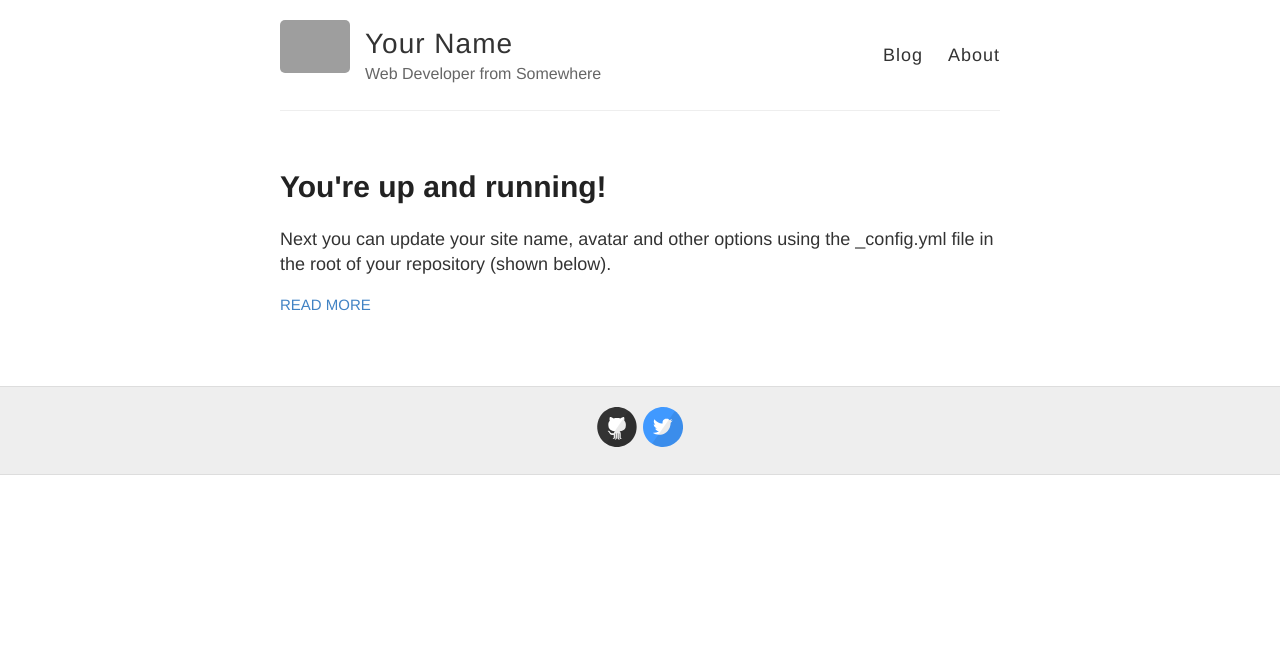
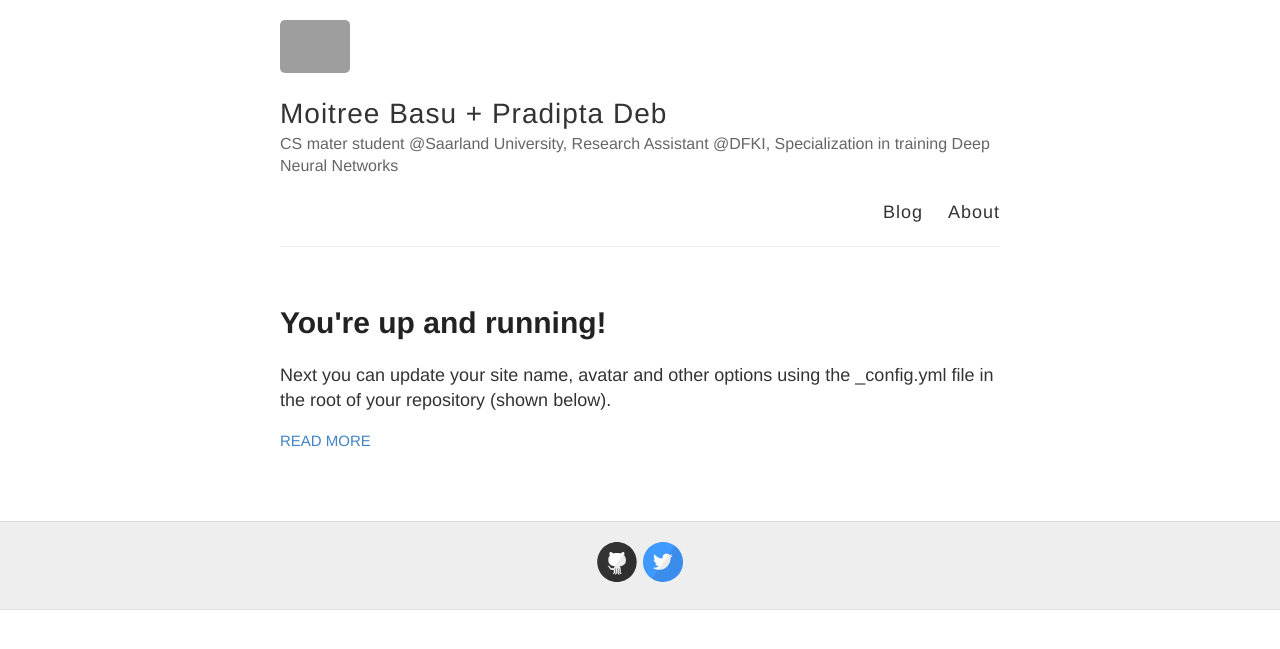
Before and after one commit to intellidea90/intellidea90.github.io, a Jekyll site: the page built from index.html, in a window 1280 px wide. Shown: the top 649 px of the page. Built offline with Jekyll 4.4.1, drawn with Linux system fonts in a browser that asks for light colours; grey boxes are pictures that could not be loaded.

Commit message:
Adding basic skeleton

```diff
--- a/_config.yml
+++ b/_config.yml
@@ -3,10 +3,10 @@
 #
 
 # Name of your site (displayed in the header)
-name: Your Name
+name: Moitree Basu + Pradipta Deb
 
 # Short bio or description (displayed in the header)
-description: Web Developer from Somewhere
+description: CS mater student @Saarland University, Research Assistant @DFKI, Specialization in training Deep Neural Networks
 
 # URL of your avatar or profile pic (you could use your GitHub profile pic)
 avatar: https://raw.githubusercontent.com/barryclark/jekyll-now/master/images/jekyll-logo.png
```
